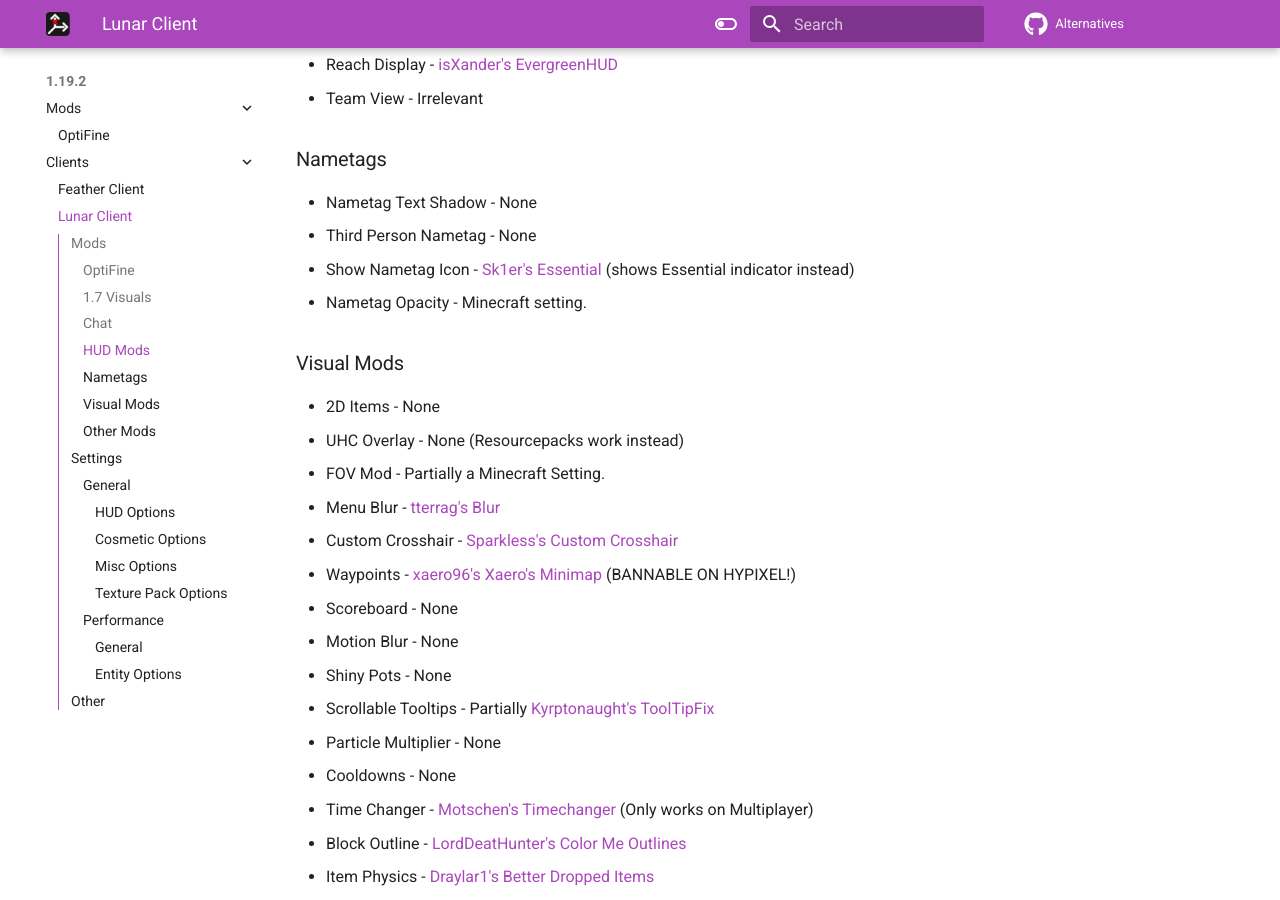
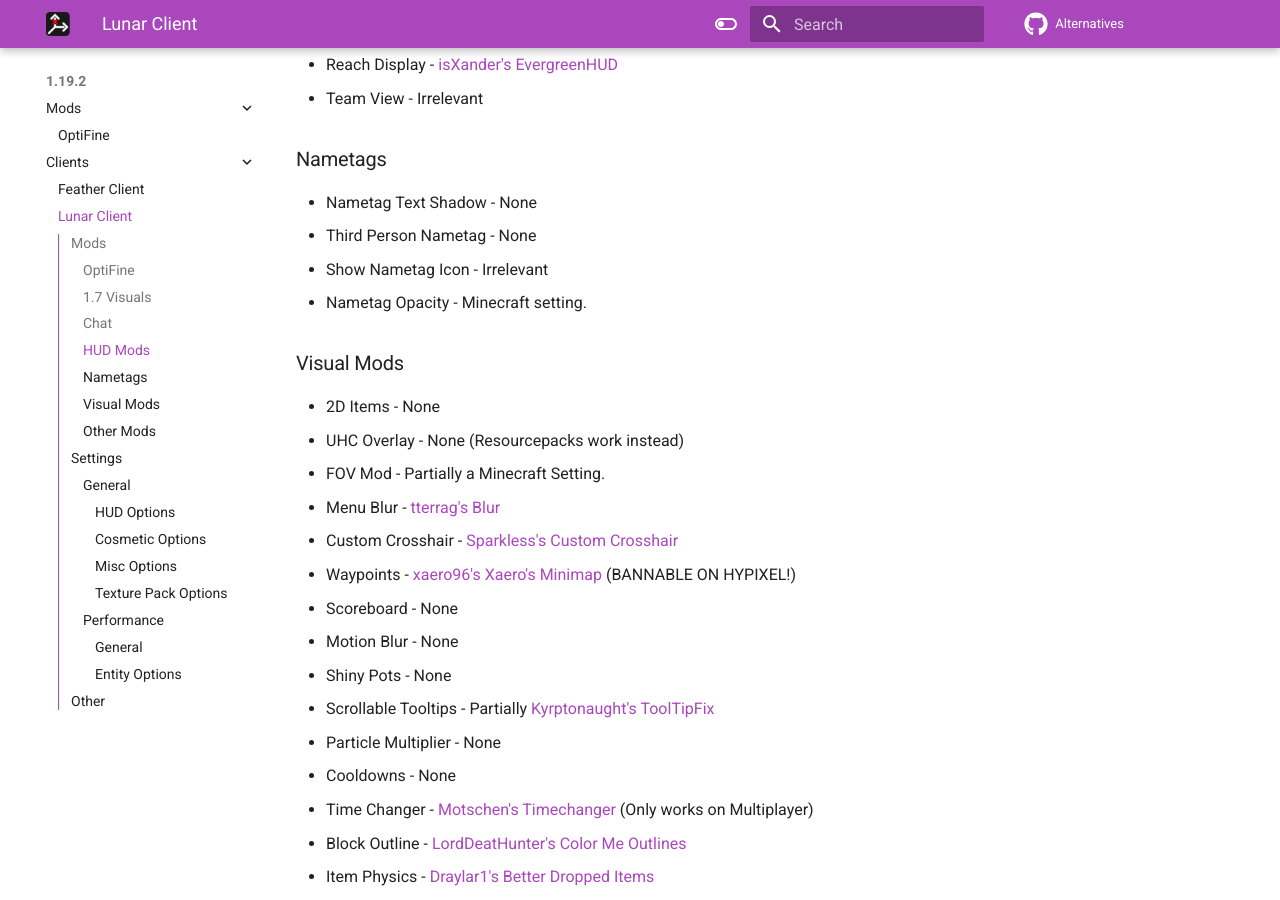
Before and after one commit to MicrocontrollersDev/Alternatives, an MkDocs documentation site: the page built from docs/latest/lunar_client.md, in a window 1280 px wide and 900 px high, scrolled down 1698 px. Built offline with MkDocs 1.6.1 and Material for MkDocs 9.7.7, drawn with Linux system fonts in a browser that asks for light colours; comment, search, counter and statistics services are not loaded; some of the changed text lies outside the part shown.

Commit message:
remove essential

```diff
--- a/docs/latest/lunar_client.md
+++ b/docs/latest/lunar_client.md
@@ -61,7 +61,7 @@
 
 * Nametag Text Shadow -  None
 * Third Person Nametag - None
-* Show Nametag Icon - [Sk1er's Essential](https://essential.gg) (shows Essential indicator instead)
+* Show Nametag Icon - Irrelevant
 * Nametag Opacity - Minecraft setting.
 
 ### Visual Mods
@@ -111,7 +111,7 @@
 #### Cosmetic Options
 
 * Cosmetics - [Cosmetica-cc's Cosmetica](https://modrinth.com/mod/cosmetica) (Completely free and works with Lunar capes)
-* Show Tab Icon - [Sk1er's Essential](https://essential.gg)
+* Show Tab Icon - Irrelevant
 
 #### Misc Options
 
@@ -152,7 +152,7 @@
 * Vanilla Bug Fixes - [isXander's Debugify](https://modrinth.com/mod/debugify)
 * Custom Main Menu - [Keksuccino's FancyMenu](https://www.curseforge.com/minecraft/mc-mods/fancymenu-fabric)
 * Discord Rich Presence - [CDAGaming_'s CraftPresence](https://www.curseforge.com/minecraft/mc-mods/craftpresence)
-* In Game Account Switcher - [Sk1er's Essential](https://essential.gg)
+* In Game Account Switcher - [The_Fireplace's In Game Account Switcher](https://modrinth.com/mod/in-game-account-switcher)
 * In Game Server Switcher - None
 
 # Contributors
```
